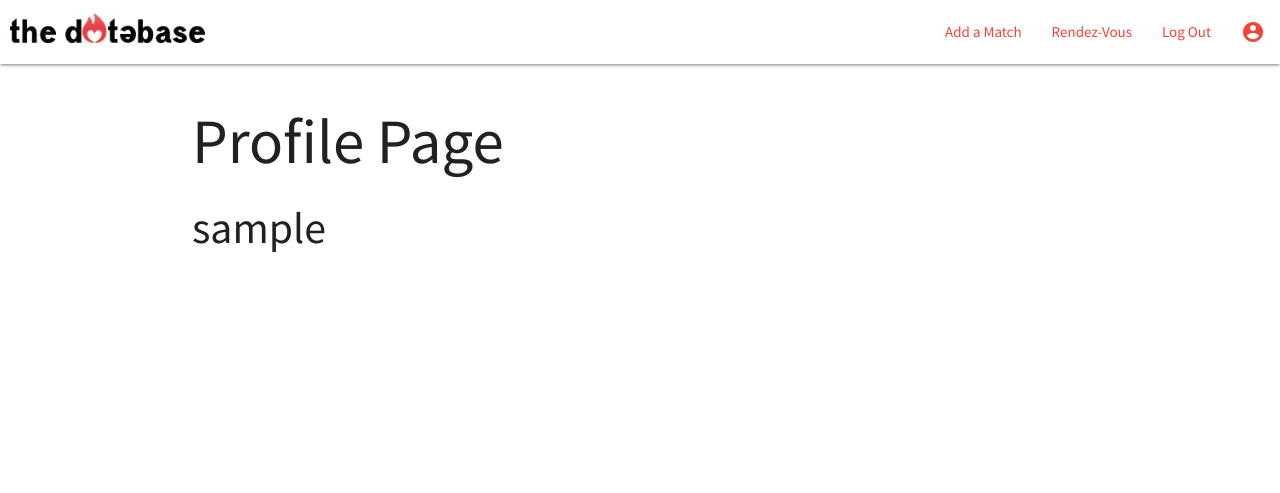
After one commit to daparducci/datebase, a Django app: page /profile/1 in a window 1280 px wide. The commit adds this page. Shown: the top 493 px of the page. Run offline with Django 3.2, Linux system fonts and the light colour scheme; tables that the repository leaves empty hold one stand-in row (values such as "Sample post").

Commit message:
created profile page, signup view

```diff
--- a/datebase/settings.py
+++ b/datebase/settings.py
@@ -123,3 +123,5 @@ USE_TZ = True
 STATIC_URL = '/static/'
 
 LOGIN_REDIRECT_URL = '/'
+
+LOGOUT_REDIRECT_URL = '/'
--- /dev/null
+++ b/main_app/templates/auth/user_detail.html
@@ -0,0 +1,7 @@
+{% extends 'base.html' %}
+{% block content %}
+
+<h1>Profile Page</h1>
+<h3>{{ user.username }}</h3>
+
+{% endblock %}
--- a/main_app/templates/base.html
+++ b/main_app/templates/base.html
@@ -18,12 +18,14 @@
         <nav>
             <div class="nav-wrapper white">
                 <a href="/" class="left brand-logo" style="margin: 0 10px"><img height="30vh" src="../static/images/Datebase Logo.png" alt="datebase logo"></a>
+                {% if user.is_authenticated %}
                 <ul class="right">
-                   <li> <a class="red-text text-darken 4" href="{% url 'matches_create %'}">Add a Match</a></li>
-                   <li> <a class="red-text text-darken 4" href="{% url 'rdvs_index %}">Rendez-Vous</a></li>
+                   <li> <a class="red-text text-darken 4" href="{% url 'matches_create' %}">Add a Match</a></li>
+                   <li> <a class="red-text text-darken 4" href="">Rendez-Vous</a></li>
                    <li> <a class="red-text text-darken 4" href="{% url 'logout' %}">Log Out</a></li>
-                   <li> <a class="red-text text-darken 4" href="{% url 'profile' %}"><i class="large material-icons">account_circle</i></a></li>
+                   <li> <a class="red-text text-darken 4" href="{% url 'profile' user.id %}"><i class="large material-icons">account_circle</i></a></li>
                 </ul>
+                {% endif %}
             </div>
         </nav>
     </header>
--- a/main_app/urls.py
+++ b/main_app/urls.py
@@ -8,4 +8,6 @@ urlpatterns = [
     path('matches/', views.matches_index, name='matches_index'),
     path('matches/create', views.MatchCreate.as_view(), name="matches_create"),
     path('matches/<int:match_id>', views.MatchDetail.as_view(), name="match_detail"),
+    path('profile/<int:pk>', views.UserDetail.as_view(), name="profile"),
+    path('accounts/signup', views.signup, name="signup"),
 ]
--- a/main_app/views.py
+++ b/main_app/views.py
@@ -2,8 +2,29 @@ from django.shortcuts import render, redirect
 from .models import Match
 from django.views.generic.edit import CreateView, DeleteView
 from django.views.generic import ListView, DetailView
+from django.contrib.auth.models import User
+from django.contrib.auth import login
+from django.contrib.auth.forms import UserCreationForm
+from django.contrib.auth.decorators import login_required
+from django.contrib.auth.mixins import LoginRequiredMixin
+import uuid
+import boto3
 
 # Create your views here.
+def signup(request):
+  error_message = ''
+  if request.method == 'POST':
+    form = UserCreationForm(request.POST)
+    if form.is_valid():
+      user = form.save()
+      login(request, user)
+      return redirect('index')
+    else:
+      error_message = 'Invalid Credentials - Try Again'
+  form = UserCreationForm()
+  context = {'form': form, 'error_message': error_message}
+  return render(request, 'registration/signup.html', context)
+
 def home(request):
     return render(request, 'home.html')
 
@@ -27,3 +48,6 @@ class MatchCreate(CreateView):
 
 class MatchDetail(DetailView):
   model = Match
+
+class UserDetail(DetailView):
+  model = User
```
